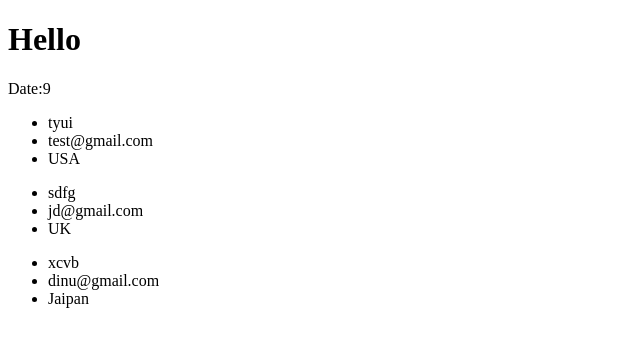
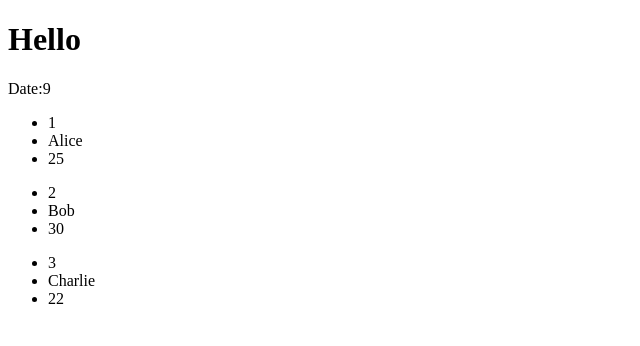
Before and after one commit to DNishadini/React_Monster, a React (Vite) app: page / in a window 1280 px wide. Shown: the top 346 px of the page, without its empty margins (0-640 px from the left). Built offline with nearby package versions, Linux system fonts and the light colour scheme.

Commit message:
Exercise

```diff
--- a/src/App.jsx
+++ b/src/App.jsx
@@ -1,12 +1,13 @@
 import Greet from "./components/Greet";
 import List from "./components/List";
 import ListObj from "./components/ListObj";
+import UserList from "./components/UserList";
 
 const App = () => {
   return (
     <div>
       <Greet />
-      <ListObj />
+      <UserList />
     </div>
   );
 };
--- a/src/components/ListObj.jsx
+++ b/src/components/ListObj.jsx
@@ -8,11 +8,11 @@
   ];
   return (
     <div>
-      {userInfo.map((user) => (
+      {userInfo.map(({ username, email, location }) => (
         <ul key={Math.random()}>
-          <li>{user.username}</li>
-          <li>{user.email}</li>
-          <li>{user.location}</li>
+          <li>{username}</li>
+          <li>{email}</li>
+          <li>{location}</li>
         </ul>
       ))}
     </div>
--- /dev/null
+++ b/src/components/UserList.jsx
@@ -0,0 +1,22 @@
+import React from "react";
+
+function UserList() {
+  const users = [
+    { id: 1, name: "Alice", age: 25 },
+    { id: 2, name: "Bob", age: 30 },
+    { id: 3, name: "Charlie", age: 22 },
+  ];
+  return (
+    <div>
+      {users.map(({ id, name, age }) => (
+        <ul key={id}>
+          <li>{id}</li>
+          <li>{name}</li>
+          <li>{age}</li>
+        </ul>
+      ))}
+    </div>
+  );
+}
+
+export default UserList;
```
